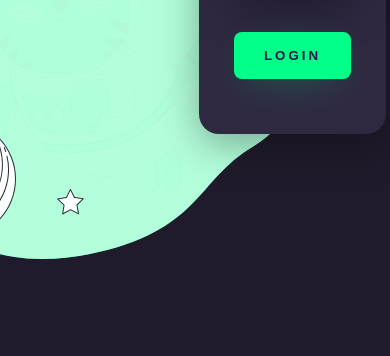
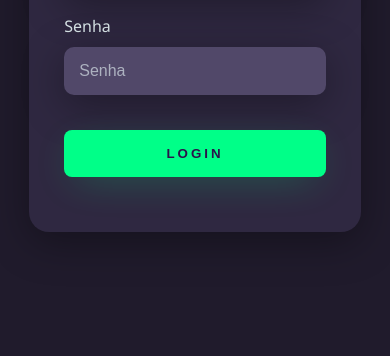
Before and after one commit to karoline254/Pagina-de-login, a plain HTML site: page index.html in a window 390 px wide. Shown: the part 488-844 px from the top of the page. Drawn offline with Linux system fonts and the light colour scheme.

Commit message:
Atualizado

```diff
--- a/styles/style.css
+++ b/styles/style.css
@@ -3,6 +3,10 @@
 body{
     margin: 0;
     font-family: 'Noto Sans', sans-serif;
+}
+
+body *{
+    box-sizing: border-box;
 }
 
 .main-login{
@@ -25,6 +29,7 @@ body{
 
 .left-login > h1{
     color: #77ffc0;
+    font-size: 3vw;
 }
 
 .right-login{
@@ -36,8 +41,7 @@ body{
 }
 
 img{
-    width: 500px;
-    height: 500px;
+    width: 35vw;
 }
 
 .card-login{
@@ -105,3 +109,32 @@ img{
     cursor: pointer;
     box-shadow: 0px 10px 40px -12px #00ff8052;
 }
+
+@media only screen and (max-width: 950px){
+    .card-login{
+        width: 85%;
+    }
+}
+
+@media only screen and (max-width: 600px){
+    .main-login{
+        flex-direction: column;
+    }
+    .left-login > h1{
+        display: none;
+    }
+    .left-login{
+        width: 100%;
+        height: auto;
+    }
+    .right-login{
+        width: 100%;
+        height: auto;
+    }
+    img{
+        width: 50vw;
+    }
+    .card-login{
+
+    }
+}
```
